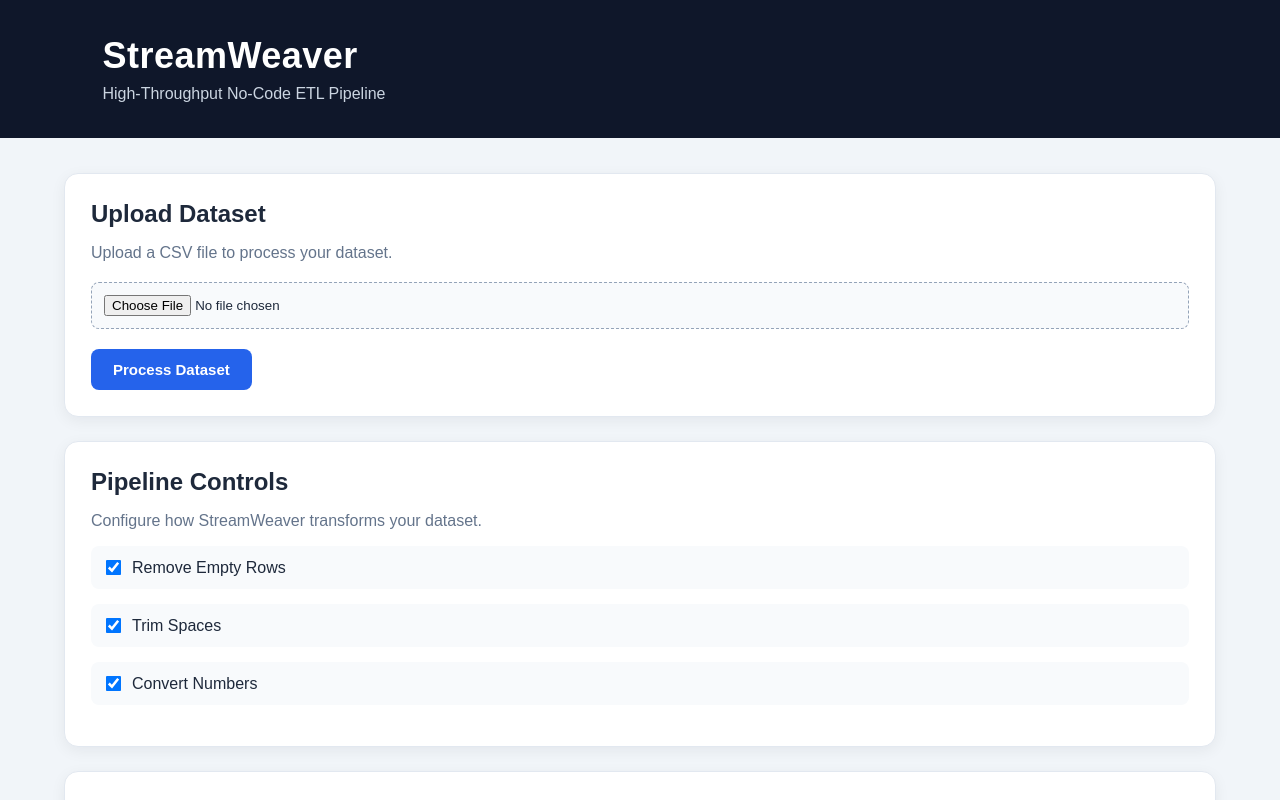
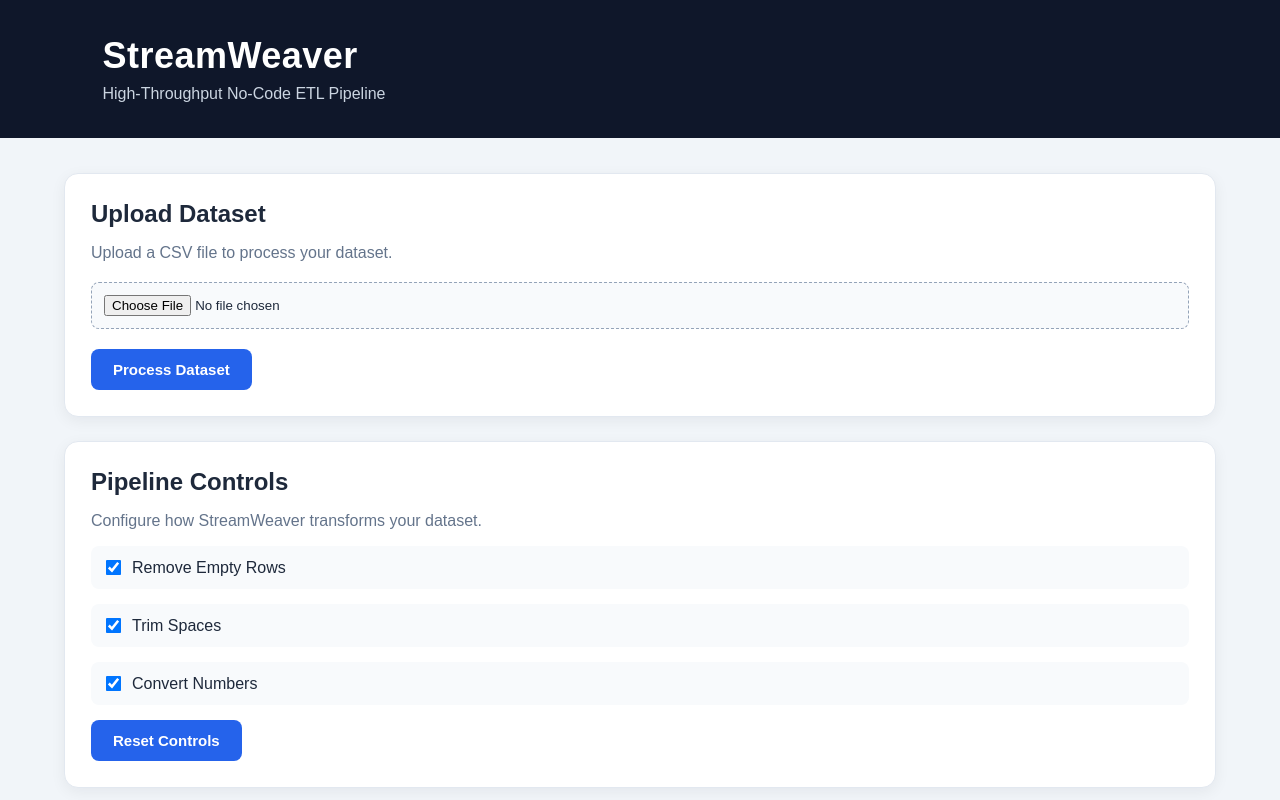
Before and after one commit to akankshapunjare/streamweaver, a React (Vite) app in the folder frontend/: page / in a window 1280 px wide. Shown: the top 800 px of the page. Built offline with nearby package versions, Linux system fonts and the light colour scheme.

Commit message:
Add pipeline controls reset

```diff
--- a/frontend/src/app.jsx
+++ b/frontend/src/app.jsx
@@ -344,7 +344,17 @@
             Convert Numbers
 
           </label>
-
+<button
+  type="button"
+  onClick={() => {
+    setRemoveEmptyRows(true);
+    setTrimSpaces(true);
+    setConvertNumbers(true);
+    setMessage("Pipeline controls reset to default.");
+  }}
+>
+  Reset Controls
+</button>
         </section>
 
         {/* Dashboard */}
```
